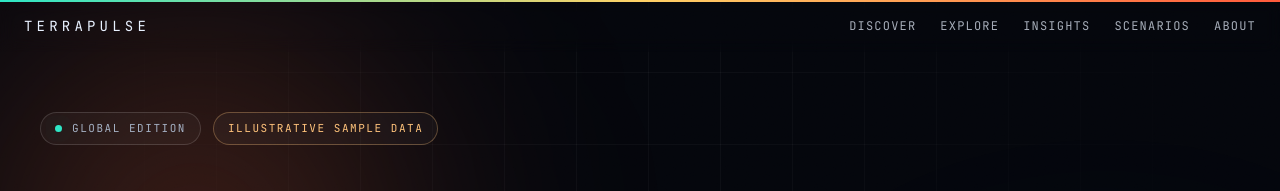
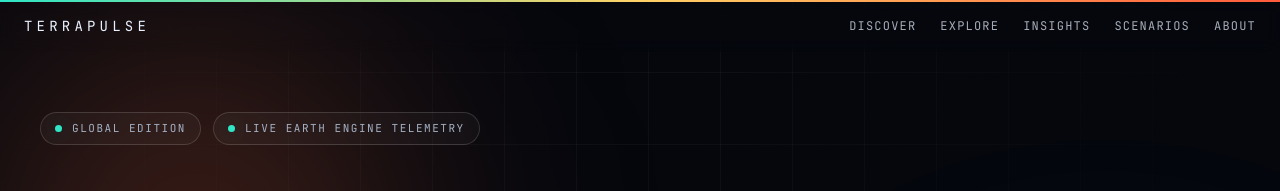
Before and after one commit to varuni09/terrapulse, a Next.js app in the folder apps/web/: page /insights in a window 1280 px wide. Shown: the top 191 px of the page. Built offline with nearby package versions, Linux system fonts and the light colour scheme; no server answers.

Commit message:
Connect AI analyst context to live Earth Engine telemetry feed

```diff
--- a/apps/web/app/insights/page.tsx
+++ b/apps/web/app/insights/page.tsx
@@ -696,7 +696,8 @@ function AIAnalyst() {
         body: JSON.stringify({
           question,
           context: {
-            dataStatus: "Illustrative sample data, not a live satellite feed",
+            dataStatus: "Live Earth Engine Telemetry Feed",
+            endpoint: "/api/gee/uhi",
             cityCount: STATS.n,
             meanSurfaceTemperatureC: Number(STATS.meanLst.toFixed(2)),
             meanNdvi: Number(STATS.meanNdvi.toFixed(3)),
@@ -939,7 +940,7 @@ export default function InsightsPage() {
         <motion.div style={{ y: textY, opacity: textO }}>
           <motion.div initial={{ opacity: 0, y: -12 }} animate={{ opacity: 1, y: 0 }} transition={{ duration: 0.8, delay: 0.1 }} className="flex flex-wrap items-center gap-3">
             <span className="wx-badge"><span className="wx-dot" />Global edition</span>
-            <span className="wx-badge amber">Illustrative sample data</span>
+            <span className="wx-badge"><span className="wx-dot" /> Live Earth Engine Telemetry</span>
           </motion.div>
 
           <SplitHeading
```
